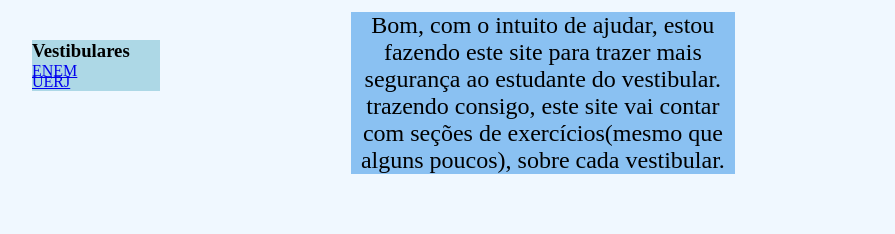
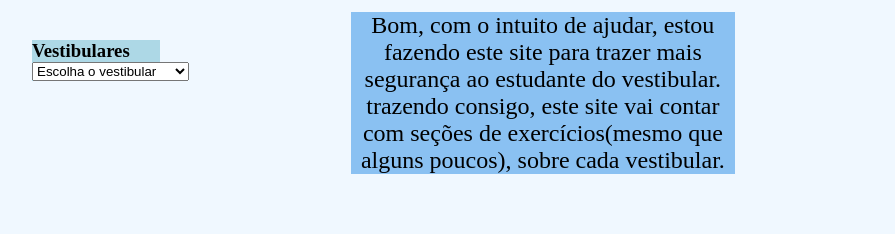
Before and after one commit to jpwf/pre-vestibular, a plain HTML site: page src/pages/index.html in a window 1280 px wide. Shown: the part 148-382 px from the top of the page, without its empty margins (96-991 px from the left). Drawn offline with Linux system fonts and the light colour scheme.

Commit message:
select tag added at index page

```diff
--- a/src/pages/index.html
+++ b/src/pages/index.html
@@ -24,12 +24,24 @@
 
                 <div class="vestibulares">
                     <h3>Vestibulares</h3>
-                    <div class="enem">
+                    <select id="vestibular-list">
+                        <optgroup>
+                            <option>Escolha o vestibular</option>
+                            <option>ENEM</option>
+                            <option>UERJ</option>
+                        </optgroup>
+                    </select>
+
+
+
+                    <!-- <div class="enem">
                         <a href="/enem" id="enem">ENEM</a>
-                    </div><!--enem-->
+                    </div>
                     <div class="uerj">
                         <a href="/uerj" id="uerj">UERJ</a>
-                    </div><!--uerj-->
+                    </div>
+                     Função sem utilidade por enquanto-->
+
                 </div>
 
 
```
Also changed, not shown: src/pages/enem.html (+1 -1 lines), src/pages/uerj.html (+1 -1 lines).
